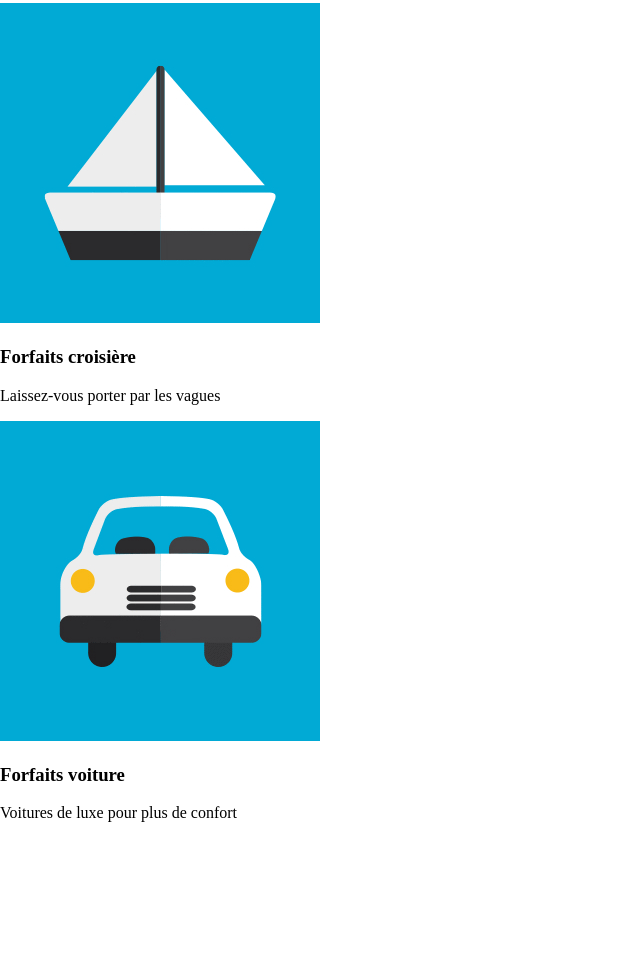
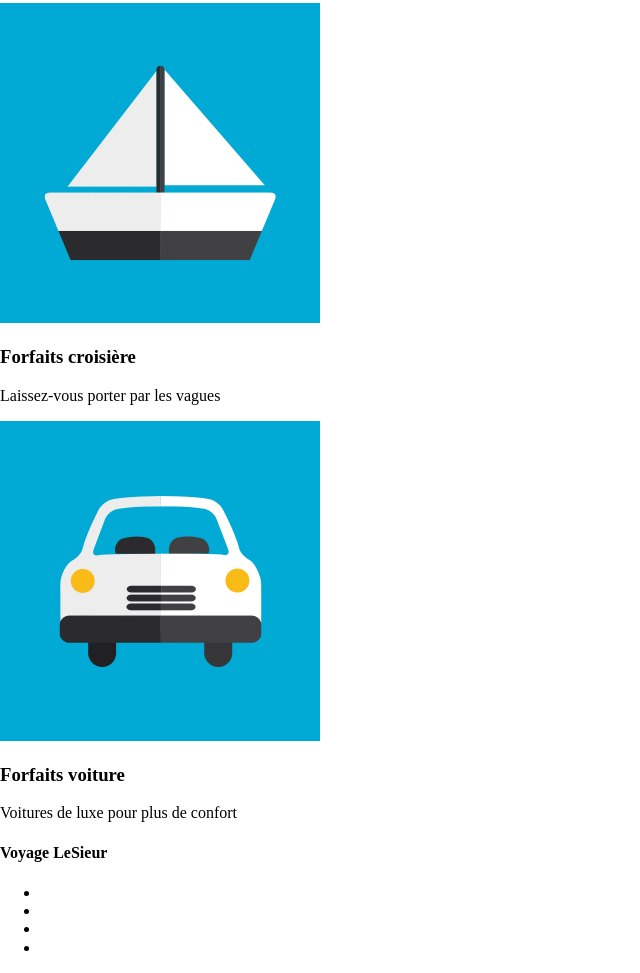
Before and after one commit to NicolasSajaroff/site1_voyagelesieur, a plain HTML site: page index.html in a window 1280 px wide. Shown: the part 748-1721 px from the top of the page, without its empty margins (0-640 px from the left). Before the commit the page ends 1587 px from the top, so only its background shows below. Drawn offline with Linux system fonts and the light colour scheme.

Commit message:
fin du html

```diff
--- a/index.html
+++ b/index.html
@@ -152,6 +152,39 @@
 
     <!--FIN du SECTION de classe "transport"-->
 
+    <!--FOOTER-->
+
+    <footer>
+        <div class="wrapper">
+
+            <h4>Voyage LeSieur</h4>
+
+            <!--NAV de classe "nav_footer"-->
+
+            <nav class="nav_footer">
+
+                <!--UL du footer-->
+
+                <ul>
+
+                    <li class="facebook"><a href="#"></a></li>
+                    <li class="twitter"><a href="#"></a></li>
+                    <li class="linkedin"><a href="#"></a></li>
+                    <li class="pinterest"><a href="#"></a></li>
+
+                </ul>
+
+                <!--UL du footer-->
+
+            </nav>
+
+            <!--FIN du NAV de classe "nav_footer"-->
+
+        </div>
+    </footer>
+
+    <!--FIN du FOOTER-->
+
 </body>
 
 <!---------------------FIN DU BODY--------------------->
```
